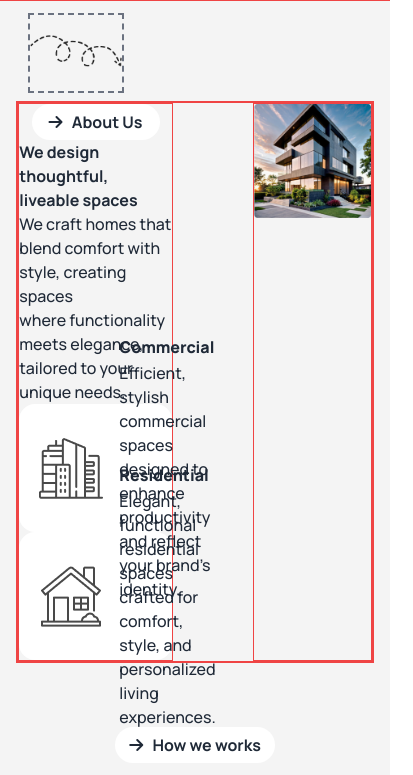
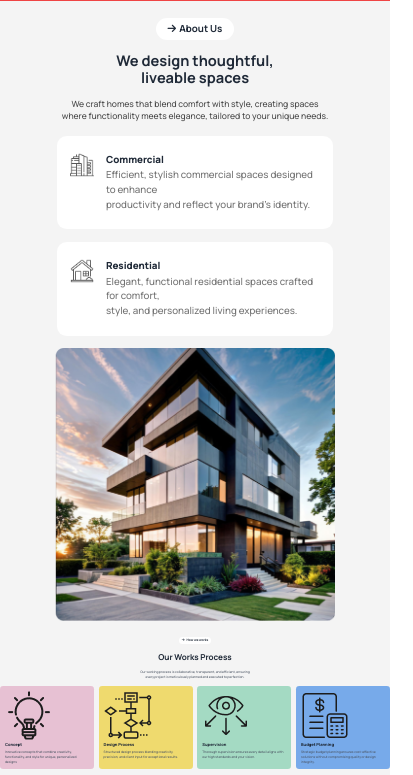
Before and after one commit to prayash231/B10-Assignment-03, a plain HTML site: page index.html in a window 390 px wide. Shown: the part 949-1724 px from the top of the page, 413 px wide, since content can reach past the window. Drawn offline with nearby package versions, Linux system fonts and the light colour scheme.

Commit message:
about us section responsive for mobile devices

```diff
--- a/index.html
+++ b/index.html
@@ -122,88 +122,93 @@
     </header>
     <!-- main section starts here -->
     <main>
-        <div class="w-full min-h-screen bg-[#F4F4F4]">
-           <div class="border-2 border-dashed border-gray-500 w-24 h-20 pt-5 relative top-3 left-7">
-            <img class="w-24" src="./assets/Vector.png" alt="">
+        <div class="w-full min-h-screen bg-[#F4F4F4] flow-root">
+          <!-- About Us sign -->
+           <div class="hidden lg:block w-[6.5vw] h-[4.292vw] pt-[1.5vw] relative top-[0.417vw] left-[15vw]">
+            <img class="w-full h-[2.292vw]" src="./assets/Vector.png" alt="">
            </div>
            <!-- About us section strats here -->
-           <div class="w-11/12 border border-red-500 mx-auto mt-5">
-
-            <div class="flex border border-red-500 justify-center gap-x-20">
+           <div class="w-[90vw] mx-auto mt-[4.382vw] lg:mt-[1.042vw]">
+            <div class="flex flex-col items-center lg:flex-row justify-center gap-y-[3.13vw] lg:gap-y-0 lg:gap-x-[4.167vw]">
               <!-- About us description -->
-              <div class="lg:space-y-3.5 xl:space-y-8 border border-red-500">
+              <div class="space-y-[3.13vw] lg:space-y-[1.667vw]">
                 <!-- About us button -->
-                <button class="block mx-auto lg:mx-0 w-32 h-9 space-x-1.5 bg-white  rounded-full font-bold">
+                <button class="block mx-auto lg:mx-0 w-[20.031vw] h-[5.634vw] lg:w-[6.667vw] lg:h-[1.875vw] space-x-[0.313vw] bg-white rounded-full text-[2.504vw] lg:text-[0.833vw] font-bold">
                 <i class="fa-solid fa-arrow-right"></i>
                 <a>About Us</a>
                 </button>
                 <!-- About us content -->
-                <h3 class="lg:text-3xl xl:text-5xl font-bold">We design thoughtful, <br> liveable spaces</h3>
-                <p class="lg:text-xs xl:text-base font-medium">We craft homes that blend comfort with style, creating spaces <br> where functionality meets elegance, tailored to your unique needs.
+                <h3 class="text-center lg:text-left text-[3.756vw] leading-[4.26vw] lg:text-[2.083vw] lg:leading-[2.344vw] font-bold">We design thoughtful, <br> liveable spaces</h3>
+                <p class="text-center lg:text-left text-[2.191vw] lg:text-[0.833vw] text-[#494949] font-medium">We craft homes that blend comfort with style, creating spaces <br> where functionality meets elegance, tailored to your unique needs.
                 </p>
                 <!-- commercial -->
-                <div class="flex items-center px-5 gap-x-4 bg-white w-full h-32 rounded-2xl">
-                  <img src="./assets/commercial.png" alt="">
-                  <div class="space-y-0.5">
-                    <h3 class="lg:text-lg xl:text-xl font-extrabold">Commercial</h3>
-                    <p class="lg:text-xs xl:text-base font-medium">Efficient, stylish commercial spaces designed to enhance <br> productivity and reflect your brand's identity.</p>
+                <div class="mx-auto lg:mx-0 flex lg:items-center px-[3.13vw] pt-[4.382vw] lg:pt-0
+                lg:px-[1.042vw] gap-x-[3.13vw] lg:gap-x-[0.833vw] bg-white w-[85%] lg:w-full h-[24.1vw]
+                lg:h-[6.667vw] rounded-[2.504vw] lg:rounded-[0.833vw]">
+                  <img class="h-[6.26vw] lg:h-[3.385vw]" src="./assets/commercial.png" alt="">
+                  <div class="space-y-[0.3vw]">
+                    <h3 class="text-[2.504vw] lg:text-[1.042vw] font-extrabold">Commercial</h3>
+                    <p class="text-[2.504vw] lg:text-[0.833vw] text-[#737373] font-medium">Efficient, stylish commercial spaces designed to enhance <br> productivity and reflect your brand's identity.</p>
                   </div>
                 </div>
                 <!-- residential -->
-                <div class="flex items-center px-5 gap-x-4 bg-white w-full h-32 rounded-2xl">
-                  <img src="./assets/residential.png" alt="">
-                  <div class="space-y-0.5">
-                    <h3 class="lg:text-lg xl:text-xl font-extrabold">Residential</h3>
-                    <p class="lg:text-xs xl:text-base font-medium">Elegant, functional residential spaces crafted for comfort,<br> style, and personalized living experiences.</p>
+                <div class="mx-auto lg:mx-0 flex lg:items-center px-[3.13vw] pt-[4.382vw] lg:pt-0
+                lg:px-[1.042vw] gap-x-[3.13vw] lg:gap-x-[0.833vw] bg-white w-[85%] lg:w-full h-[24.1vw]
+                lg:h-[6.667vw] rounded-[2.504vw] lg:rounded-[0.833vw]">
+                  <img class="h-[6.26vw] lg:h-[3.385vw]" src="./assets/residential.png" alt="">
+                  <div class="space-y-[0.3vw]">
+                    <h3 class="text-[2.504vw] lg:text-[1.042vw] font-extrabold">Residential</h3>
+                    <p class="text-[2.504vw] lg:text-[0.833vw] text-[#737373] font-medium">Elegant, functional residential spaces crafted for comfort,<br> style, and personalized living experiences.</p>
                   </div>
                 </div>
               </div>
               <!-- About us image -->
-               <div class="border border-red-500">
-                 <img class="w-full" src="./assets/Rectangle.png" alt="">
+               <div class="">
+                 <img class="w-full h-[70vw] lg:h-[29.219vw]" src="./assets/Rectangle.png" alt="">
                </div>
             </div>
            </div>
            <!-- How do we works section starts here -->
-           <div class="container mt-16 mx-auto space-y-5 lg:h-[70vh] 2xl:h-[60vh] px-5">
-             <button class="block mx-auto w-40 h-9 space-x-1.5 bg-white rounded-full font-bold">
+           <div class="lg:w-[90vw] mt-[4.167vw] mx-auto space-y-[1.667vw] mb-[5.833vw]">
+             <button class="block mx-auto w-[8.333vw] h-[1.875vw] space-x-[0.313vw] bg-white
+             rounded-full text-[0.833vw] font-bold">
               <i class="fa-solid fa-arrow-right"></i>
               <a>How we works</a>
               </button>
-              <h3 class="text-center text-4xl font-bold">Our Works Process</h3>
-              <p class="text-center text-base font-medium text-gray-600">Our working process is collaborative, transparent, and efficient, ensuring <br> every project is meticulously planned and executed to perfection.</p>
-              <div class="grid grid-cols-4 lg:gap-x-4 xl:gap-x-6">
+              <h3 class="text-center text-[2.083vw] font-bold">Our Works Process</h3>
+              <p class="text-center text-[0.833vw] font-medium text-gray-600">Our working process is collaborative, transparent, and efficient, ensuring <br> every project is meticulously planned and executed to perfection.</p>
+              <div class="grid grid-cols-4 gap-x-[1.25vw]">
                 <!-- Concept -->
-                <div class="bg-[#E7C1D3] rounded-2xl p-6 space-y-2.5">
+                <div class="bg-[#E7C1D3] rounded-[0.833vw] p-[1.25vw] space-y-[0.521vw]">
                   <img src="./assets/concept.png" alt="">
-                  <h3 class="text-xl font-extrabold">Concept</h3>
-                  <p class="font-medium text-gray-600">Innovative concepts that combine creativity, functionality, and style for unique, personalized designs</p>
+                  <h3 class="text-[1.042vw] font-extrabold">Concept</h3>
+                  <p class="text-[0.833vw] font-medium text-gray-600">Innovative concepts that combine creativity, functionality, and style for unique, personalized designs</p>
                 </div>
                 <!-- Design Process -->
-                <div class="bg-[#EFDA6E] rounded-2xl p-6 space-y-2.5">
+                <div class="bg-[#EFDA6E] rounded-[0.833vw] p-[1.25vw] space-y-[0.521vw]">
                   <img src="./assets/flow-chart.png" alt="">
-                  <h3 class="text-xl font-extrabold">Design Process</h3>
-                  <p class="font-medium text-gray-600">Structured design process blending creativity, precision, and client input for exceptional results.</p>
+                  <h3 class="text-[1.042vw] font-extrabold">Design Process</h3>
+                  <p class="text-[0.833vw] font-medium text-gray-600">Structured design process blending creativity, precision, and client input for exceptional results.</p>
                 </div>
                 <!-- Supervision -->
-                <div class="bg-[#A4DAC3] rounded-2xl p-6 space-y-2.5">
+                <div class="bg-[#A4DAC3] rounded-[0.833vw] p-[1.25vw] space-y-[0.521vw]">
                   <img src="./assets/vision.png" alt="">
-                  <h3 class="text-xl font-extrabold">Supervision</h3>
-                  <p class="font-medium text-gray-600">Thorough supervision ensures every detail aligns with our high standards and your vision.</p>
+                  <h3 class="text-[1.042vw] font-extrabold">Supervision</h3>
+                  <p class="text-[0.833vw] font-medium text-gray-600">Thorough supervision ensures every detail aligns with our high standards and your vision.</p>
                 </div>
                 <!-- Budget Planning -->
-                <div class="bg-[#77AAEA] rounded-2xl p-6 space-y-2.5">
+                <div class="bg-[#77AAEA] rounded-[0.833vw] p-[1.25vw] space-y-[0.521vw]">
                   <img src="./assets/budget-planning.png" alt="">
-                  <h3 class="text-xl font-extrabold">Budget Planning</h3>
-                  <p class="font-medium text-gray-600">Strategic budget planning ensures cost-effective solutions without compromising quality or design integrity.</p>
+                  <h3 class="text-[1.042vw] font-extrabold">Budget Planning</h3>
+                  <p class="text-[0.833vw] font-medium text-gray-600">Strategic budget planning ensures cost-effective solutions without compromising quality or design integrity.</p>
                 </div>
               </div>
            </div>
         </div>
         <!-- Explore our Latest works section starts here -->
-        <div class="w-full min-h-screen bg-[#F4F4F4] lg:bg-white">
-          <div class="lg:w-[90vw] mx-auto pt-[6.26vw] lg:pt-0 lg:mt-[5.208vw] border border-red-500 space-y-[2vw]
-          lg:space-y-[1.042vw]">
+        <div class="w-full  bg-[#F4F4F4] lg:bg-white">
+          <div class="lg:w-[90vw] mx-auto pt-[6.26vw] pb-[6.26vw] lg:pt-0 lg:pb-0 lg:mt-[5.208vw]
+          mb-[5.208vw] border border-red-500 space-y-[3vw] lg:space-y-[1.042vw]">
             <button class="block mx-auto w-[38.341vw] h-[5.634vw] lg:w-[12.76vw] lg:h-[1.875vw] space-x-[0.313vw] bg-pastel_green bg-opacity-20 rounded-full text-[2.504vw] lg:text-[0.833vw] font-bold">
               <i class="fa-solid fa-arrow-right"></i>
               <a>Explore our Latest works</a>
@@ -214,7 +219,9 @@
             <!-- row-1 -->
             <div class="grid grid-cols-1 lg:grid-cols-3 gap-y-[3.13vw] lg:gap-y-0 lg:gap-x-[1.042vw] justify-items-center lg:justify-items-stretch">
               <!-- property-1 -->
-              <div class="border-[0.052vw] border-gray-300 rounded-[0.833vw] p-[3.13vw] lg:p-[1.042vw] flex flex-col lg:flex-row lg:col-span-2 gap-x-[1.042vw] bg-white w-1/2 lg:w-auto">
+              <div class="border-[0.052vw] border-gray-300 rounded-[2.504vw] lg:rounded-[0.833vw]
+              p-[3.13vw] lg:p-[1.042vw] flex flex-col lg:flex-row lg:col-span-2 gap-x-[1.042vw] bg-white
+              w-1/2 lg:w-auto">
                   <img class="w-full lg:w-[13.542vw]" src="./assets/img1.png" alt="">
                   <div class="space-y-[1.042vw]">
                   <h3 class="text-[3.13vw] lg:text-[1.25vw] font-extrabold">Commercial</h3>
@@ -227,7 +234,7 @@
                 </div>
               </div>
               <!-- property-2 -->
-              <div class="border-[0.052vw] border-gray-300 rounded-[0.833vw] p-[3.13vw] lg:p-[1.042vw] bg-white w-1/2 lg:w-auto">
+              <div class="border-[0.052vw] border-gray-300 rounded-[2.504vw] lg:rounded-[0.833vw] p-[3.13vw] lg:p-[1.042vw] bg-white w-1/2 lg:w-auto">
                 <img class="w-full h-[28.169vw] lg:h-[9.375vw]" src="./assets/img2.png" alt="">
               </div>
             </div>
@@ -235,11 +242,12 @@
             <div class="grid grid-cols-1 lg:grid-cols-4 gap-y-[3.13vw] lg:gap-y-0 lg:gap-x-[1.042vw]
             pt-[1.252vw] lg:pt-0 lg:mt-[1.042vw] justify-items-center lg:justify-items-stretch">
                <!-- property-3 -->
-               <div class="border-[0.052vw] border-gray-300 rounded-[0.833vw] p-[3.13vw] lg:p-[1.042vw] bg-white w-1/2 lg:w-auto order-3 lg:order-1">
+               <div class="border-[0.052vw] border-gray-300 rounded-[2.504vw] lg:rounded-[0.833vw]
+               p-[3.13vw] lg:p-[1.042vw] bg-white w-1/2 lg:w-auto order-3 lg:order-1">
                 <img class="w-full h-[28.169vw] lg:h-[9.375vw]" src="./assets/img3.png" alt="">
               </div>
               <!-- property-4 -->
-              <div class="border-[0.052vw] border-gray-300 rounded-[0.833vw] p-[3.13vw] lg:p-[1.042vw] flex
+              <div class="border-[0.052vw] border-gray-300 rounded-[2.504vw] lg:rounded-[0.833vw] p-[3.13vw] lg:p-[1.042vw] flex
               flex-col lg:flex-row lg:col-span-2 gap-x-[1.042vw] bg-white w-1/2 lg:w-auto order-2">
                   <img class="w-full lg:w-[13.542vw]" src="./assets/img4.png" alt="">
                   <div class=" space-y-[1.042vw]">
@@ -253,16 +261,24 @@
                   </div>
               </div>
               <!-- property- 5 -->
-              <div class="border-[0.052vw] border-gray-300 rounded-[0.833vw] p-[3.13vw] lg:p-[1.042vw] bg-white w-1/2 lg:w-auto order-1 lg:order-3">
+              <div class="border-[0.052vw] border-gray-300 rounded-[2.504vw] lg:rounded-[0.833vw] p-[3.13vw] lg:p-[1.042vw] bg-white w-1/2 lg:w-auto order-1 lg:order-3">
                 <img class="w-full h-[28.169vw] lg:h-[9.375vw]" src="./assets/img5.png" alt="">
               </div>
               <!-- property- 5 -->
-              <div class="border-[0.052vw] border-gray-300 rounded-[0.833vw] p-[3.13vw] lg:p-[1.042vw] bg-white w-1/2 lg:w-auto order-4 lg:hidden">
+              <div class="border-[0.052vw] border-gray-300 rounded-[2.504vw] p-[3.13vw] lg:p-[1.042vw] bg-white w-1/2 lg:w-auto order-4 lg:hidden">
                 <img class="w-full h-[28.169vw] lg:h-[9.375vw]" src="./assets/img5.png" alt="">
               </div>
             </div>
           </div>
         </div>
+        <!-- Offer section -->
+         <div class="bg-[#F4F4F4]">
+          <div class="space-y-5 pt-20">
+            <h3 class="text-white text-center text-[3.083vw] font-extrabold">Best offers <br> of this month</h3>
+            <p class="text-center text-amber-50 text-[0.833vw] font-semibold">explore our best offers this month, featuring exclusive discounts on top-quality designs and services <br> tailored to meet your architectural needs.</p>
+            <button class="btn btn-xs sm:btn-sm md:btn-md lg:btn-lg block mx-auto text-gray-500 border-none bg-amber-50">Explore Now</button>
+          </div>
+         </div>
         <!-- form section -->
         <div class="bg-[url('./assets/bg.jpg')] bg-cover bg-no-repeat bg-opacity-20
         lg:min-h-[70vh] xl:min-h-[90vh] 2xl:min-h-screen mt-[1.252vw] lg:mt-0 flow-root">
@@ -298,7 +314,7 @@
         </div>
     </main>
     <!-- footer section starts here -->
-    <footer class="bg-[#1C1C1C]  mt-[0.417vw] flow-root">
+    <footer class="bg-[#1C1C1C] mt-[1.252vw] lg:mt-[0.417vw] flow-root">
       <div class="w-[90vw]  mx-auto mt-[11.268vw] mb-[11.268vw] lg:mt-[5.833vw]
       lg:mb-[5.833vw] space-y-[3vw] lg:space-y-[1.042vw]">
         <div class="flex items-center justify-center space-x-[1.5vw] lg:space-x-[0.417vw]">
@@ -309,7 +325,7 @@
         </div>
         <p class="text-[#737373] text-center text-[2.504vw] lg:text-[0.833vw] font-medium">Crafting bespoke architectural designs that transform houses into homes, blending innovative solutions <br> with timeless aesthetics to create your dream space.</p>
         <div class="py-[3.13vw] lg:py-[1.042vw] flex flex-col lg:flex-row items-center lg:justify-center
-        gap-y-[3.756vw] lg:gap-x-[8vw]">
+        gap-y-[3.756vw] lg:gap-y-0 lg:gap-x-[8vw]">
           <div><a class="text-[#E9E9E9] text-[2.504vw] lg:text-[0.9vw] font-medium">Home</a></div>
           <div><a class="text-[#E9E9E9] text-[2.504vw] lg:text-[0.9vw] font-medium">Services</a></div>
           <div><a class="text-[#E9E9E9] text-[2.504vw] lg:text-[0.9vw] font-medium">Portfolio</a></div>
```
